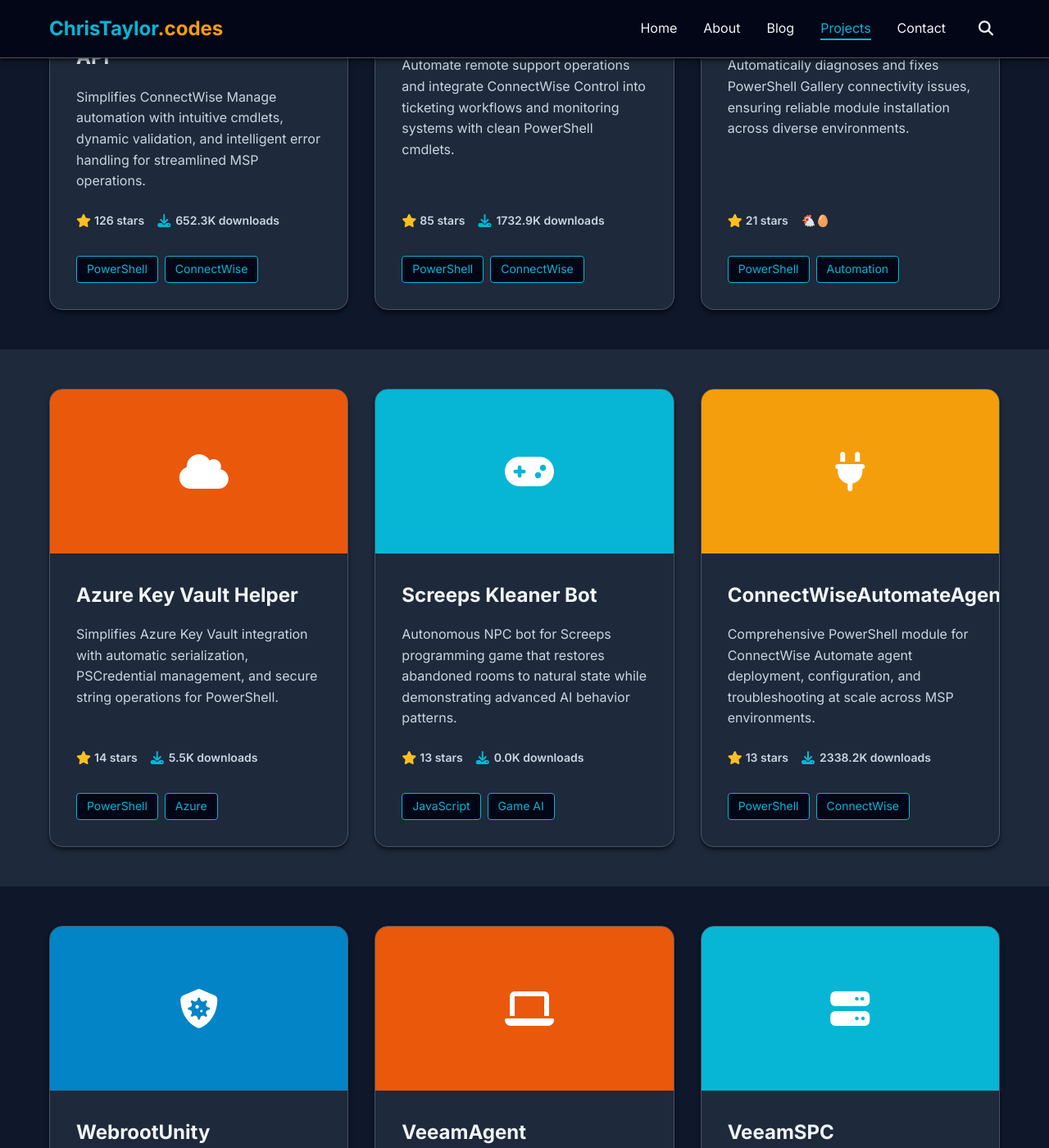
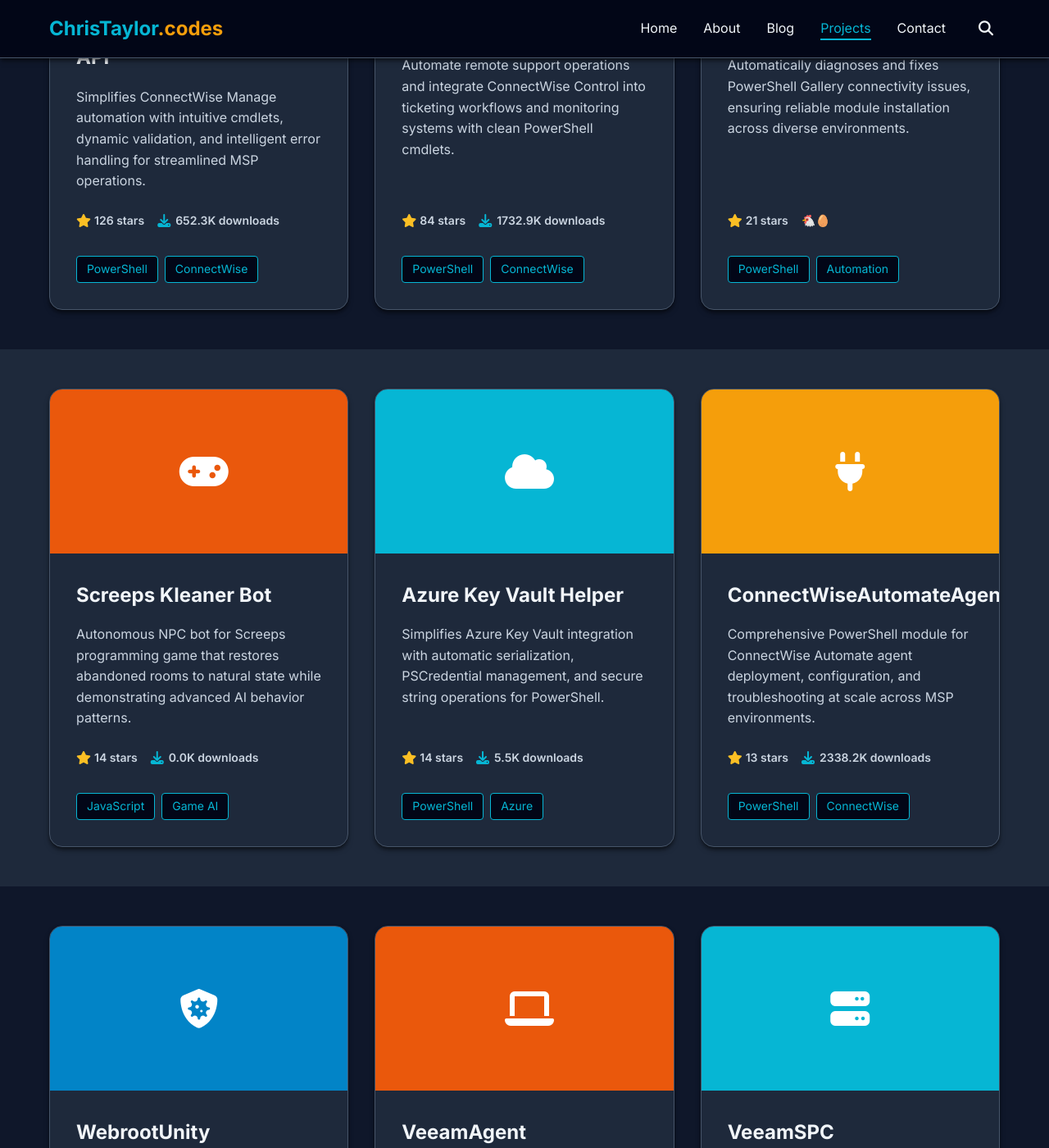
Before and after one commit to christaylorcodes/christaylorcodes.github.io, a Jekyll site: the page built from projects.html, in a window 1280 px wide and 1400 px high, scrolled down 557 px. Shown: the whole window at 82% size. Built offline with Jekyll 4.4.1, drawn with Linux system fonts in a browser that asks for light colours; comment, search, counter and statistics services are not loaded.

Commit message:
Update project statistics
Automated update of GitHub star counts and PowerShell Gallery download counts.

- GitHub stars fetched via GitHub API
- Gallery downloads fetched via PowerShell Gallery API
- Updated project front matter and centralized stats file

🤖 Generated by GitHub Actions

```diff
--- a/_data/project-stats.yml
+++ b/_data/project-stats.yml
@@ -1,5 +1,5 @@
 # Project Statistics - GitHub Stars and PowerShell Gallery Downloads
-# Last Updated: 2026-08-03
+# Last Updated: 2026-08-10
 #
 # This file centralizes all project statistics to enable easy updates
 # without modifying individual project files. Update these values
@@ -20,7 +20,7 @@ connectwiseautomateagent:
   gallery_downloads: 2338212
 # Connectwisecontrolapi
 connectwisecontrolapi:
-  stars: 85
+  stars: 84
   gallery_downloads: 1732867
 # Connectwisemanageapi
 connectwisemanageapi:
@@ -32,7 +32,7 @@ initialize-psgallery:
   gallery_downloads: 1
 # Screeps kleaner bot
 screeps-kleaner-bot:
-  stars: 13
+  stars: 14
   gallery_downloads: 0
 # Veeamagent
 veeamagent:
--- a/_projects/connectwisecontrolapi.md
+++ b/_projects/connectwisecontrolapi.md
@@ -18,7 +18,7 @@ tags:
 github_url: "https://github.com/christaylorcodes/ConnectWiseControlAPI"
 powershell_gallery_url: "https://www.powershellgallery.com/packages/ConnectWiseControlAPI"
 docs_url: "https://github.com/christaylorcodes/ConnectWiseControlAPI/tree/master/Docs"
-stars: 85
+stars: 84
 gallery_downloads: 1732867
 order: 20
 ---
--- a/_projects/screeps-kleaner-bot.md
+++ b/_projects/screeps-kleaner-bot.md
@@ -17,7 +17,7 @@ tags:
   - Automation
   - Hobby Project
 github_url: "https://github.com/christaylorcodes/Screeps-Kleaner-bot"
-stars: 13
+stars: 14
 gallery_downloads: 0
 order: 90
 ---
```
